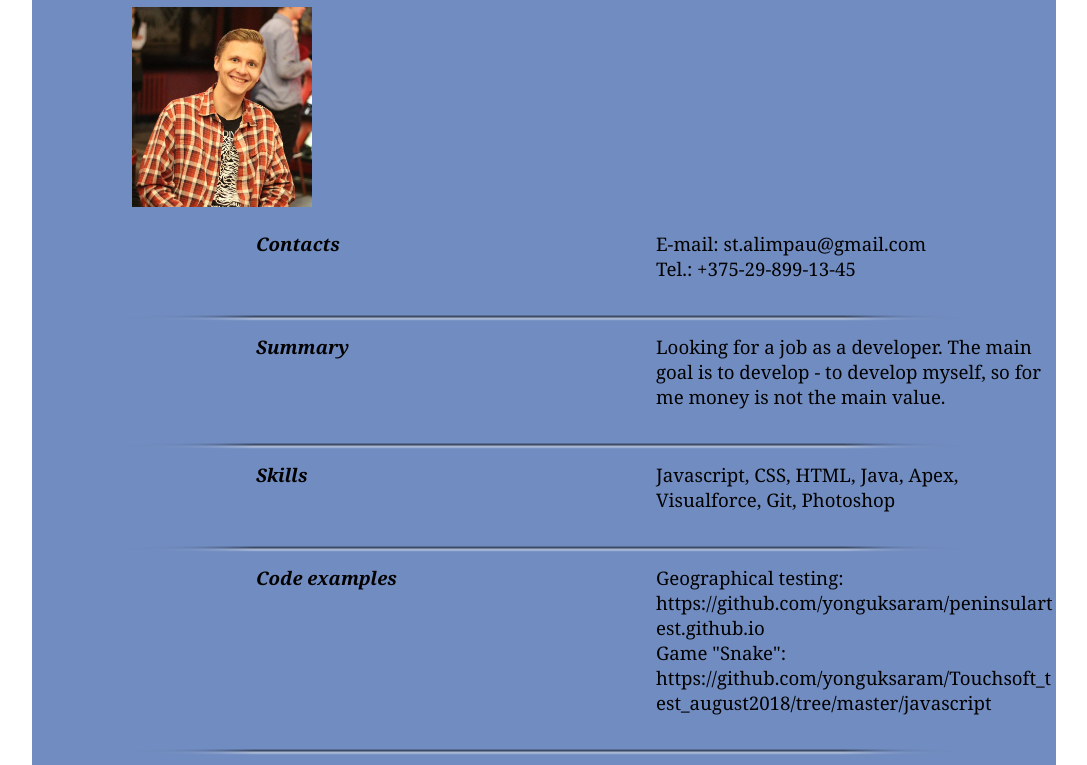
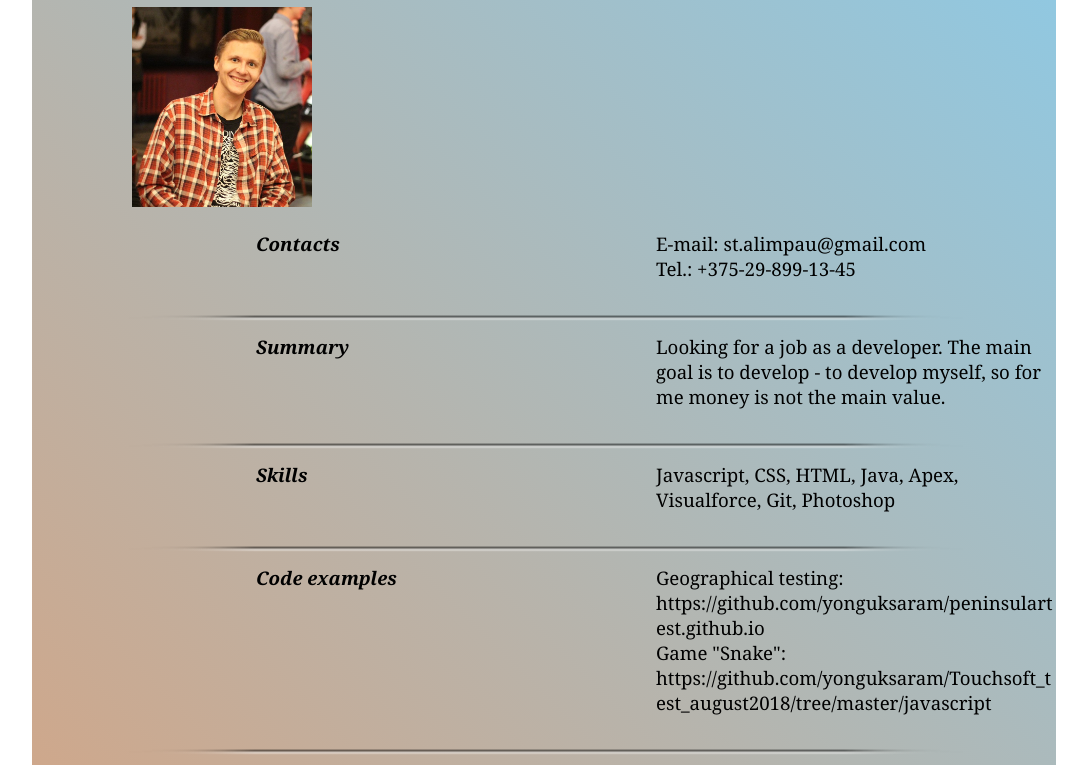
Before and after one commit to yonguksaram/rsschool-codejam1-cv, a plain HTML site: page index.html in a window 1280 px wide. Shown: the part 121-886 px from the top of the page, without its empty margins (96-1183 px from the left). Drawn offline with Linux system fonts and the light colour scheme.

Commit message:
style: adding gradient

```diff
--- a/css/style.css
+++ b/css/style.css
@@ -1,7 +1,7 @@
 .wrapper {
   width: 1024px;
   margin: 5px auto;
-  background-color: rgb(113, 140, 192);
+  background: linear-gradient(45deg, rgb(219, 161, 122), rgb(141, 202, 230));
   padding-top: 40px;
 }
 
```
